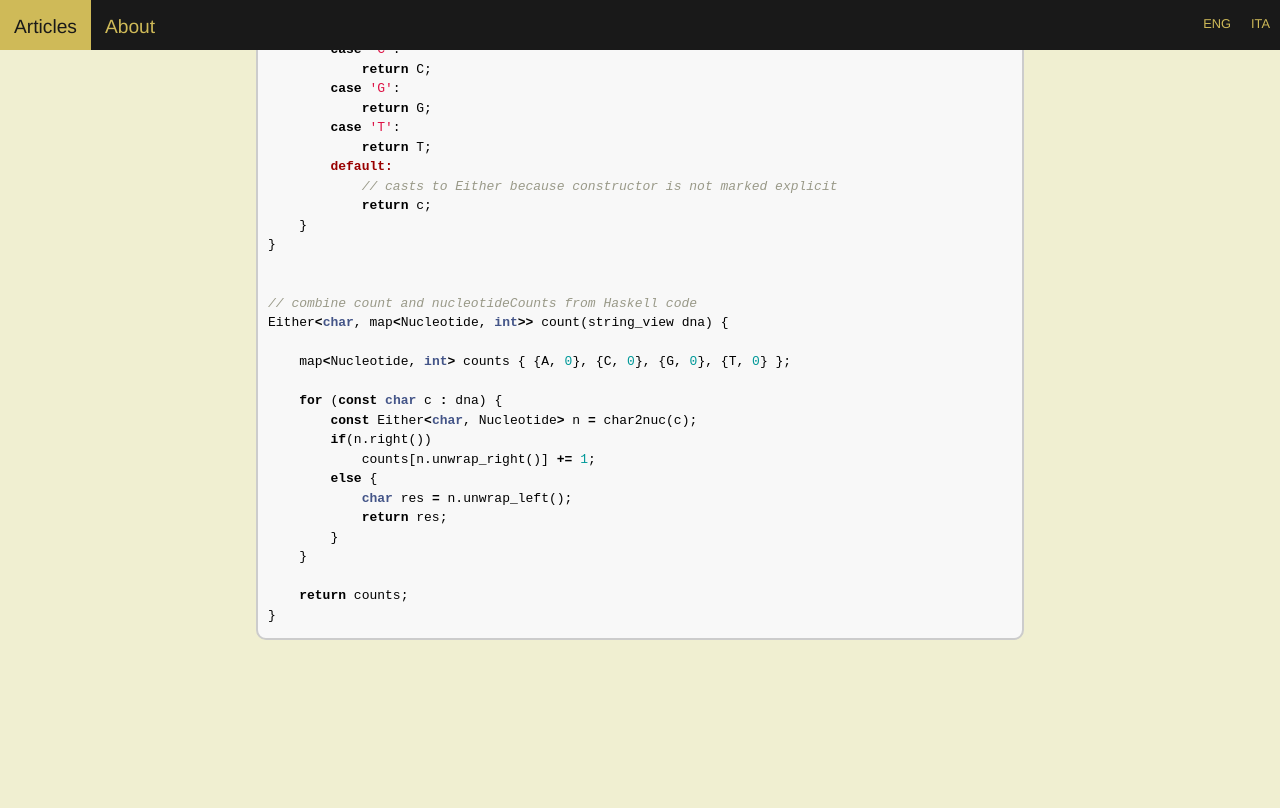
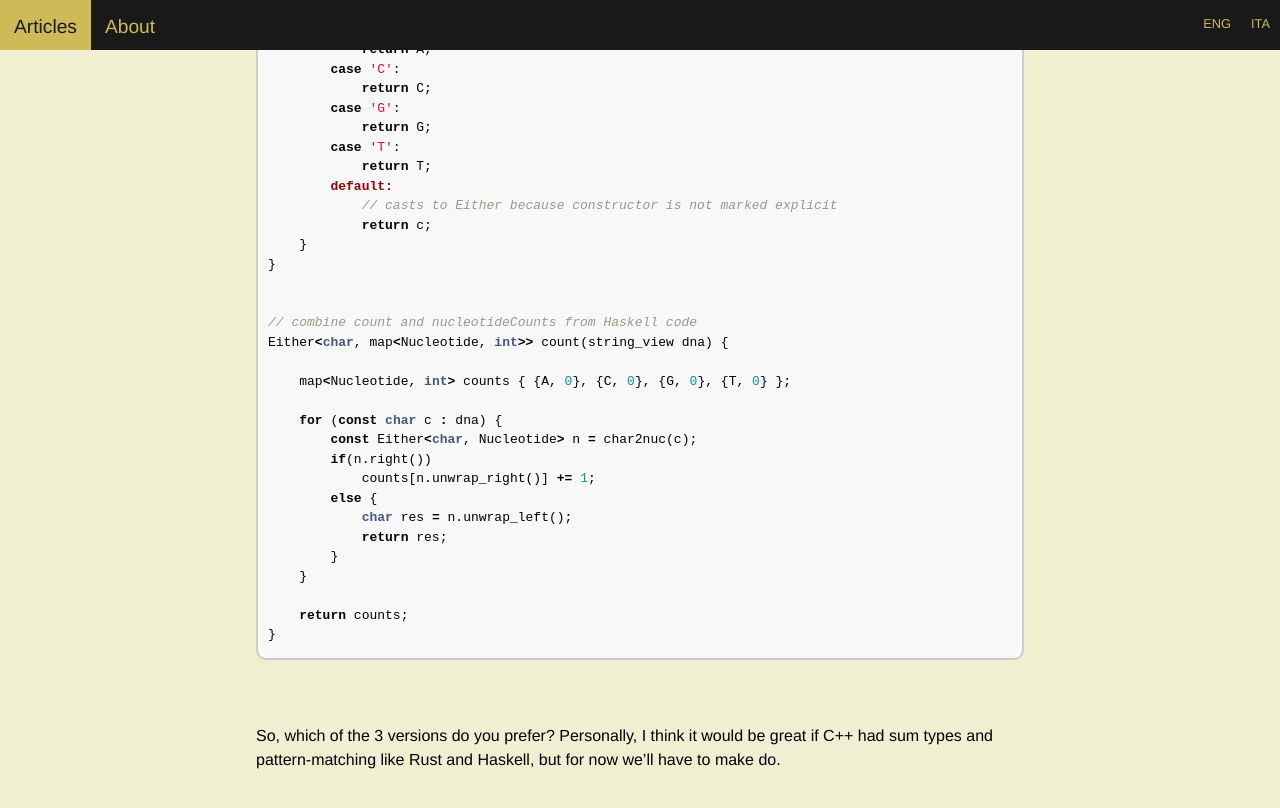
Before and after one commit to giorgiosav/giorgiosav.github.io, a Jekyll site: the page built from en/_posts/2021-12-08-simple-haskell-monads-3.md, in a window 1280 px wide and 900 px high, scrolled down 4207 px. Shown: the top 808 px of the window. Built offline with Jekyll 4.4.1, drawn with Linux system fonts in a browser that asks for light colours; before the commit the page ends 4975 px from its top, so only the background shows below that; some of the changed text lies outside the part shown.

Commit message:
completato art 3 haskell inglese

````diff
--- a/en/_posts/2021-12-08-simple-haskell-monads-3.md
+++ b/en/_posts/2021-12-08-simple-haskell-monads-3.md
@@ -69,6 +69,7 @@
 }
 
 
+// combine count and nucleotideCounts from Haskell code
 pub fn count(dna : &str) -> Result<HashMap<Nucleotide, i32>, char> {
     use Nucleotide::*;
 
@@ -252,3 +253,8 @@
     return counts;
 }
 ```
+
+<br><br>
+So, which of the 3 versions do you prefer? Personally, I think it would be great
+if C++ had sum types and pattern-matching like Rust and Haskell,
+but for now we'll have to make do.
````
Also changed, not shown: other parts of en/_posts/2021-12-08-simple-haskell-monads-3.md (+1 -1 lines).
